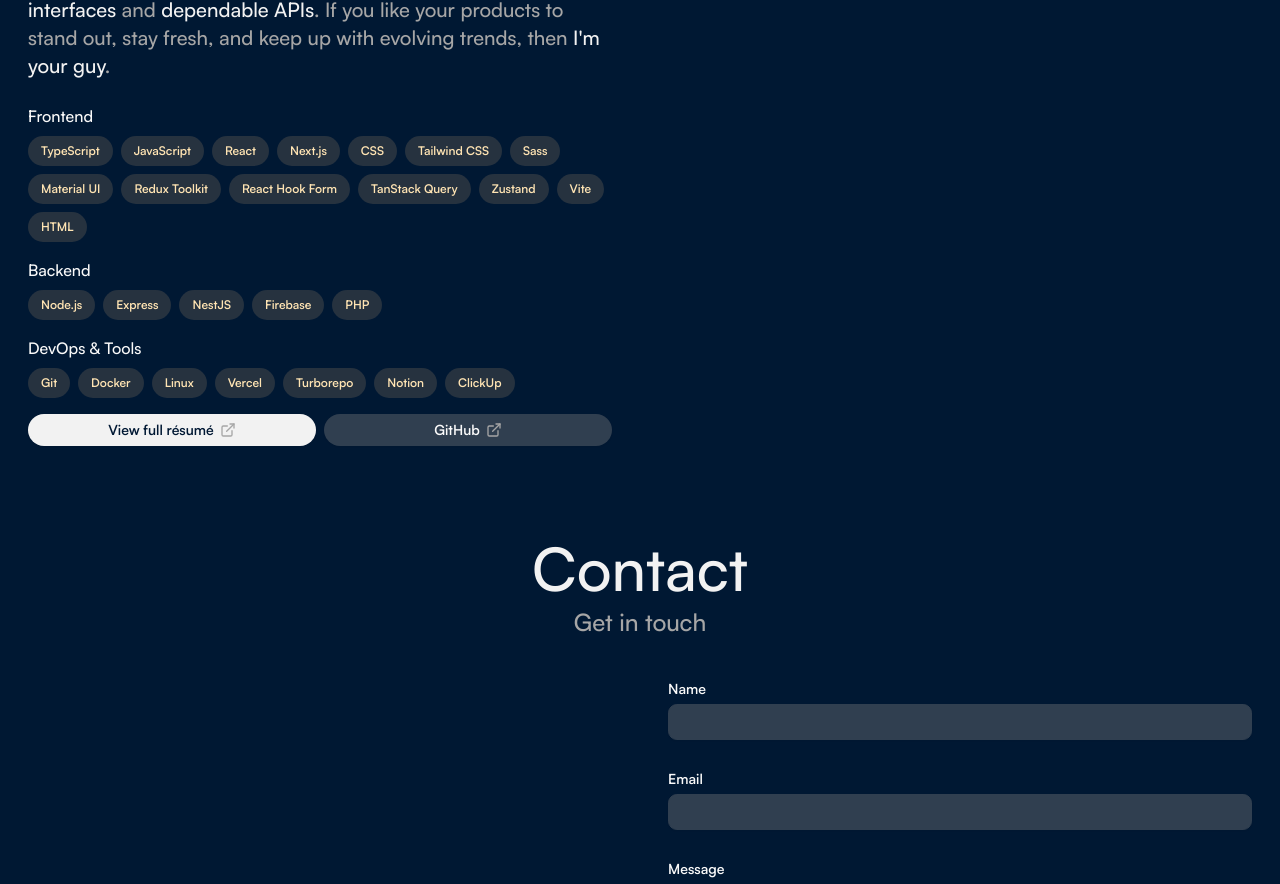
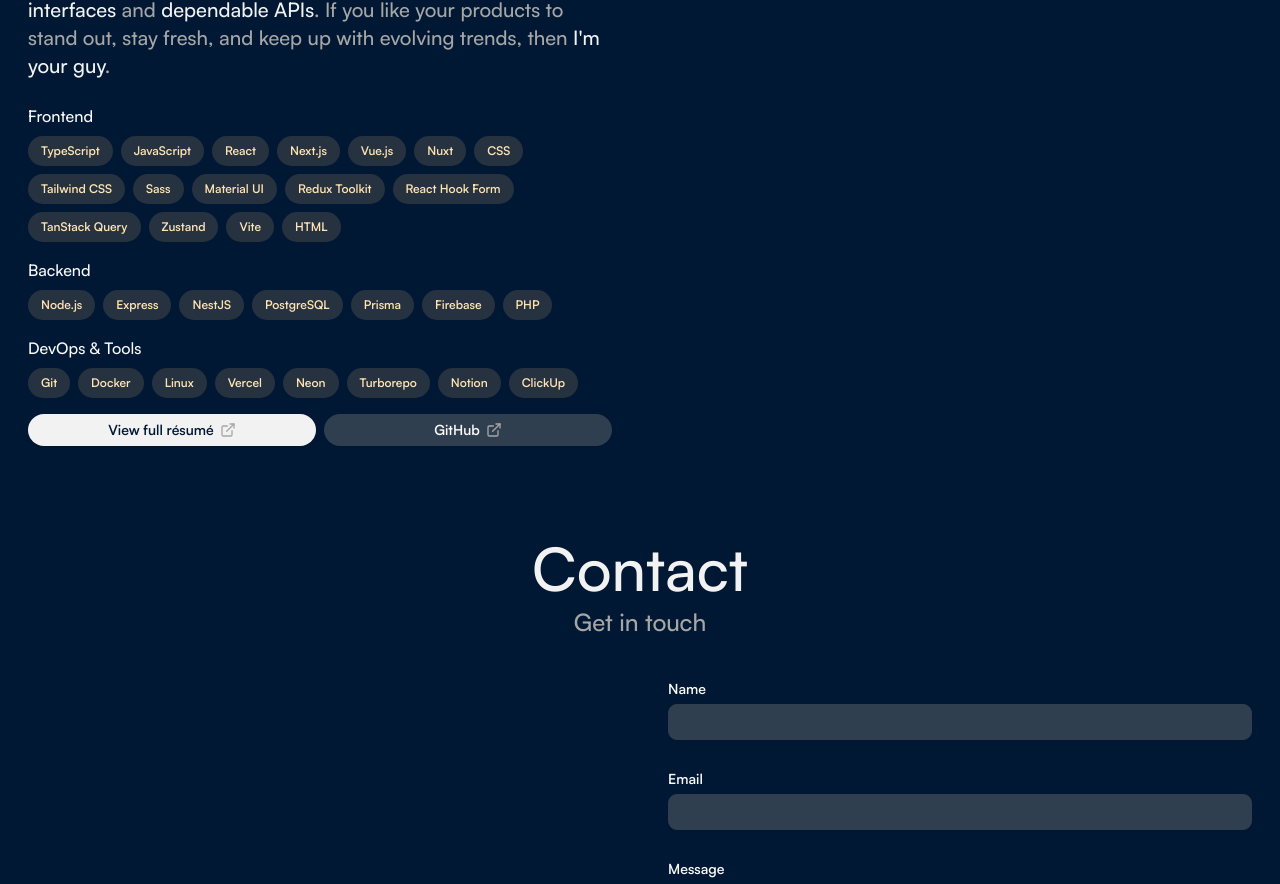
Before and after one commit to j-jasper-a/jaspercode, a Next.js app in the folder apps/web/: page / in a window 1280 px wide. Shown: the part 2614-3498 px from the top of the page. Built offline with nearby package versions, Linux system fonts and the light colour scheme.

Commit message:
chore(web): update resume

```diff
--- a/apps/web/src/data/skill-sets.ts
+++ b/apps/web/src/data/skill-sets.ts
@@ -15,6 +15,8 @@
       "JavaScript",
       "React",
       "Next.js",
+      "Vue.js",
+      "Nuxt",
       "CSS",
       "Tailwind CSS",
       "Sass",
@@ -29,7 +31,15 @@
   },
   {
     name: "Backend",
-    skills: ["Node.js", "Express", "NestJS", "Firebase", "PHP"],
+    skills: [
+      "Node.js",
+      "Express",
+      "NestJS",
+      "PostgreSQL",
+      "Prisma",
+      "Firebase",
+      "PHP",
+    ],
   },
   {
     name: "DevOps & Tools",
@@ -38,6 +48,7 @@
       "Docker",
       "Linux",
       "Vercel",
+      "Neon",
       "Turborepo",
       "Notion",
       "ClickUp",
```
Also changed, not shown: pnpm-workspace.yaml (+6 -2 lines), 1 other file (tests, documents, lock files or other folders).
